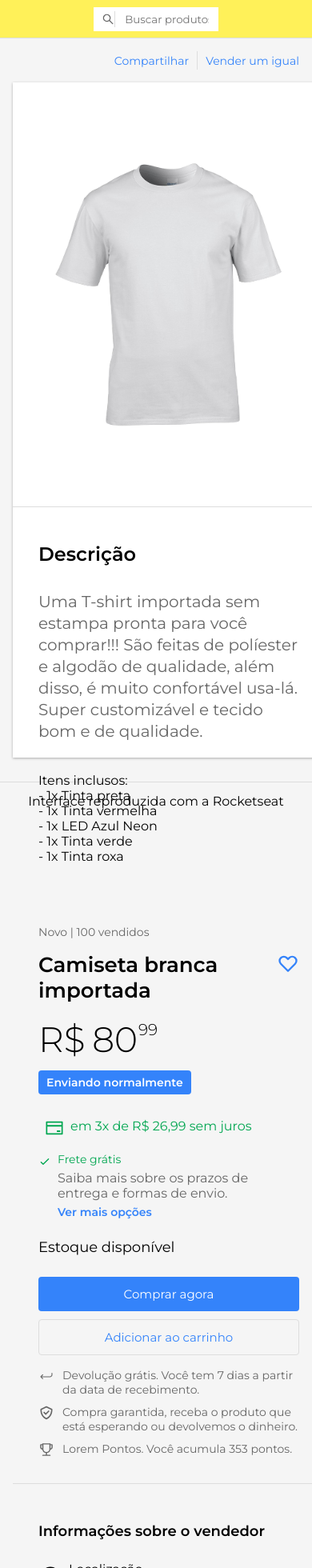
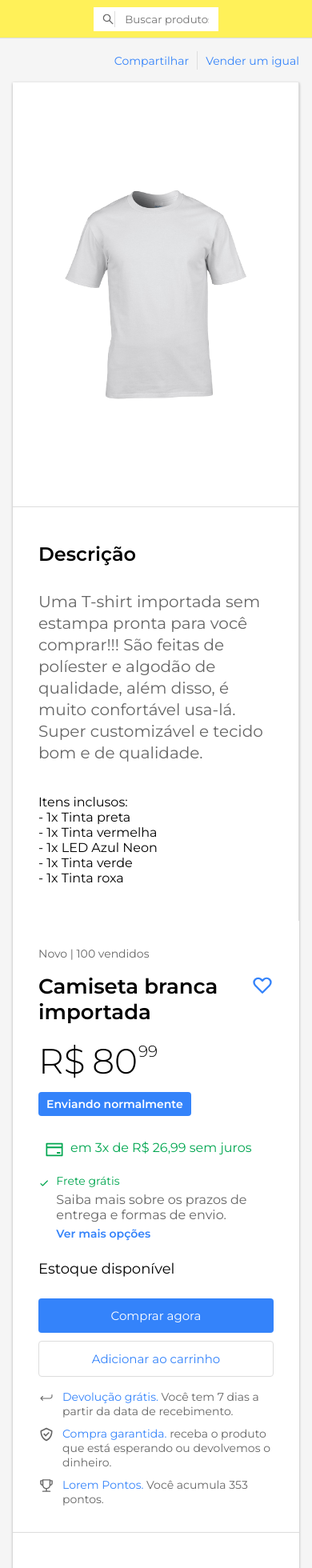
Before and after one commit to r3nanp/mercadolivre-clone, a React (Create React App) app: page / in a window 390 px wide. Shown: the top 1960 px of the page at 80% size. Built offline with nearby package versions, Linux system fonts and the light colour scheme; the HTML template or start-up script is replaced by a standard one.

Commit message:
chore: responsive layout

```diff
--- a/src/components/Layout/styles.ts
+++ b/src/components/Layout/styles.ts
@@ -10,7 +10,9 @@ export const Wrapper = styled.div`
   @media(max-width: 768px) {
     display: flex;
     flex-direction: column;
+
     width: 100vw;
     height: 100%;
+    overflow: hidden;
   }
 `;
--- a/src/components/Product/index.tsx
+++ b/src/components/Product/index.tsx
@@ -30,7 +30,6 @@ const Product: React.FC = () => {
             <img
               alt="T-Shirt"
               src={tshirtImage}
-              width="73%"
             />
           </Gallery>
 
@@ -79,15 +78,6 @@ const Info = () => (
       Uma T-shirt importada sem estampa pronta para você comprar!!! São feitas
       de políester e algodão de qualidade, além disso, é muito confortável
       usa-lá. Super customizável e tecido bom e de qualidade.
-      {/* Lorem ipsum dolor sit amet, consectetur adipiscing elit. Pellentesque a
-      pharetra odio. Quisque dapibus dui turpis, eget aliquam sem vestibulum at.
-      Proin tempus tempor lectus, sed placerat mauris rutrum vitae. Maecenas
-      dapibus gravida laoreet. Etiam blandit tellus ut ex efficitur, quis
-      feugiat massa pretium. Duis sem lacus, efficitur nec sagittis in,
-      consequat sed turpis. Mauris vitae malesuada risus, at lobortis nulla. Sed
-      vehicula dolor in urna gravida tincidunt. Vestibulum purus lacus,
-      scelerisque pulvinar semper vel, porta quis neque. Sed sed metus metus. Ut
-      eu risus a tellus sagittis tempor. Praesent eu lacinia nulla. */}
     </p>
     <br />
     <br />
--- a/src/components/Product/styles.ts
+++ b/src/components/Product/styles.ts
@@ -41,8 +41,8 @@ export const Panel = styled.div`
     display: flex;
     flex-direction: column;
 
-    width: 100vw;
-    height: 100vh;
+    width: 100%;
+    height: 100%;
   }
 `;
 
@@ -63,6 +63,15 @@ export const Gallery = styled.div`
     cursor: zoom-in;
     height: 73%;
     object-fit: contain;
+  }
+
+  @media(max-width: 768px) {
+    display: flex;
+    flex-direction: column;
+
+    > img {
+      height: 50%;
+    }
   }
 `;
 
--- a/src/components/ProductAction/index.tsx
+++ b/src/components/ProductAction/index.tsx
@@ -45,9 +45,7 @@ const ProductAction: React.FC = () => {
       <InstallmentsInfo>
         <CreditIcon />
 
-        <span className="methods">
-          em 3x de R$ 26,99 sem juros
-        </span>
+        <span className="methods">em 3x de R$ 26,99 sem juros</span>
       </InstallmentsInfo>
 
       <MethodCard>
@@ -76,21 +74,24 @@ const ProductAction: React.FC = () => {
         <li>
           <ReturnIcon />
           <p>
-            Devolução grátis. Você tem 7 dias a partir da data de recebimento.
+            <a href="#">Devolução grátis.</a> Você tem 7 dias a partir da data
+            de recebimento.
           </p>
         </li>
 
         <li>
           <ShieldIcon />
           <p>
-            Compra garantida, receba o produto que está esperando ou devolvemos
-            o dinheiro.
+            <a href="#"> Compra garantida.</a> receba o produto que está
+            esperando ou devolvemos o dinheiro.
           </p>
         </li>
 
         <li>
           <TrophyIcon />
-          <p>Lorem Pontos. Você acumula 353 pontos.</p>
+          <p>
+            <a href="#">Lorem Pontos.</a> Você acumula 353 pontos.
+          </p>
         </li>
       </Benefits>
     </Container>
--- a/src/components/ProductAction/styles.ts
+++ b/src/components/ProductAction/styles.ts
@@ -155,6 +155,11 @@ export const Benefits = styled.ul`
       margin-left: 10px;
       color: var(--color-gray);
       font-size: 14px;
+
+      > a {
+        text-decoration: none;
+        color: var(--color-blue);
+      }
     }
   }
 
```
